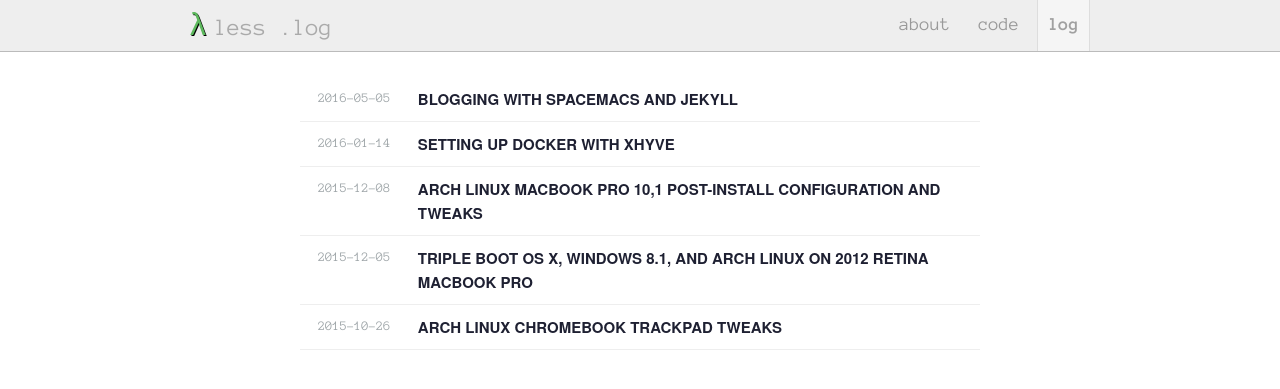
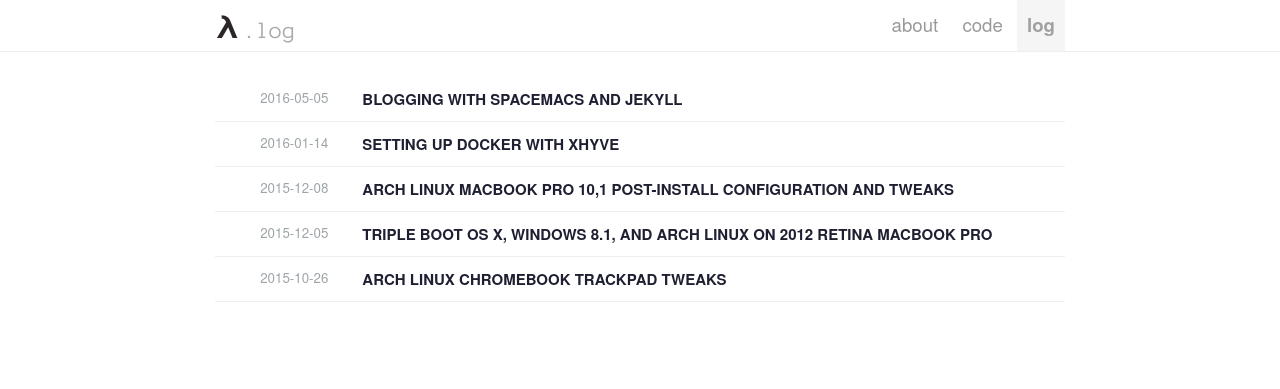
Before and after one commit to 0x414A/0x414a.github.io, a Jekyll site: the page built from index.md, in a window 1280 px wide. Shown: the top 389 px of the page. Built offline with Jekyll 4.4.1, drawn with Linux system fonts in a browser that asks for light colours; nearby versions of some CDN libraries.

Commit message:
Use a more minimal palette and layout

```diff
--- a/_includes/header.html
+++ b/_includes/header.html
@@ -14,7 +14,7 @@
           {% when 'about' %}
             whoami
           {% else %}
-            less <span>{{ page.date|date: "%Y-%m-%d" }}</span>.log
+            <span>{{ page.date|date: "%Y-%m-%d" }}</span>.log
         {% endcase %}
       </p>
     </div>
--- a/assets/stylesheets/blog.css
+++ b/assets/stylesheets/blog.css
@@ -18,7 +18,6 @@
   text-align: right;
     color: #9EA5A8;
     font-size: 10pt;
-    font-family: 'Anonymous Pro', sans-serif;
 }
 
 .blog-title-wrapper {
--- a/assets/stylesheets/custom.css
+++ b/assets/stylesheets/custom.css
@@ -5,10 +5,10 @@
 @import 'footer.css';
 @import 'jekyll-github.css';
 
-.container { max-width: 900px; }
+
+.container { max-width: 850px; }
 
 .content {
-  max-width: 850px;
   margin: 0 auto;
 }
 
--- a/assets/stylesheets/header.css
+++ b/assets/stylesheets/header.css
@@ -1,9 +1,7 @@
 .header {
     margin-top: 0;
     padding: 0;
-    font-family: 'Anonymous Pro', sans-serif;
-    background: #eee;
-    border-bottom: solid 1px #bbb;
+    border-bottom: solid 1px #eee;
 }
 
 .header-site-link {
@@ -17,9 +15,9 @@
 }
 
 .header-site-logo {
+  font-weight: bold;
     display: inline;
-    color: #5cb85c;
-    text-shadow: 1px 1px #000;
+    color: #2b2525;
     font-size: 24pt;
 }
 
--- a/assets/stylesheets/nav.css
+++ b/assets/stylesheets/nav.css
@@ -22,7 +22,6 @@
     display: inline-block;
     color: #999;
     text-decoration: none;
-    font-family: "Anonymous Pro", sans-serif;
     font-size: 14pt;
     text-transform: lowercase;
     padding: 10px 10px 11px;
@@ -49,6 +48,5 @@
   background: #f5f5f5;
   color: #a0a0a0;
   font-weight: bold;
-  border-left: solid 1px #ddd;
-  border-right: solid 1px #ddd;
+
 }
```
